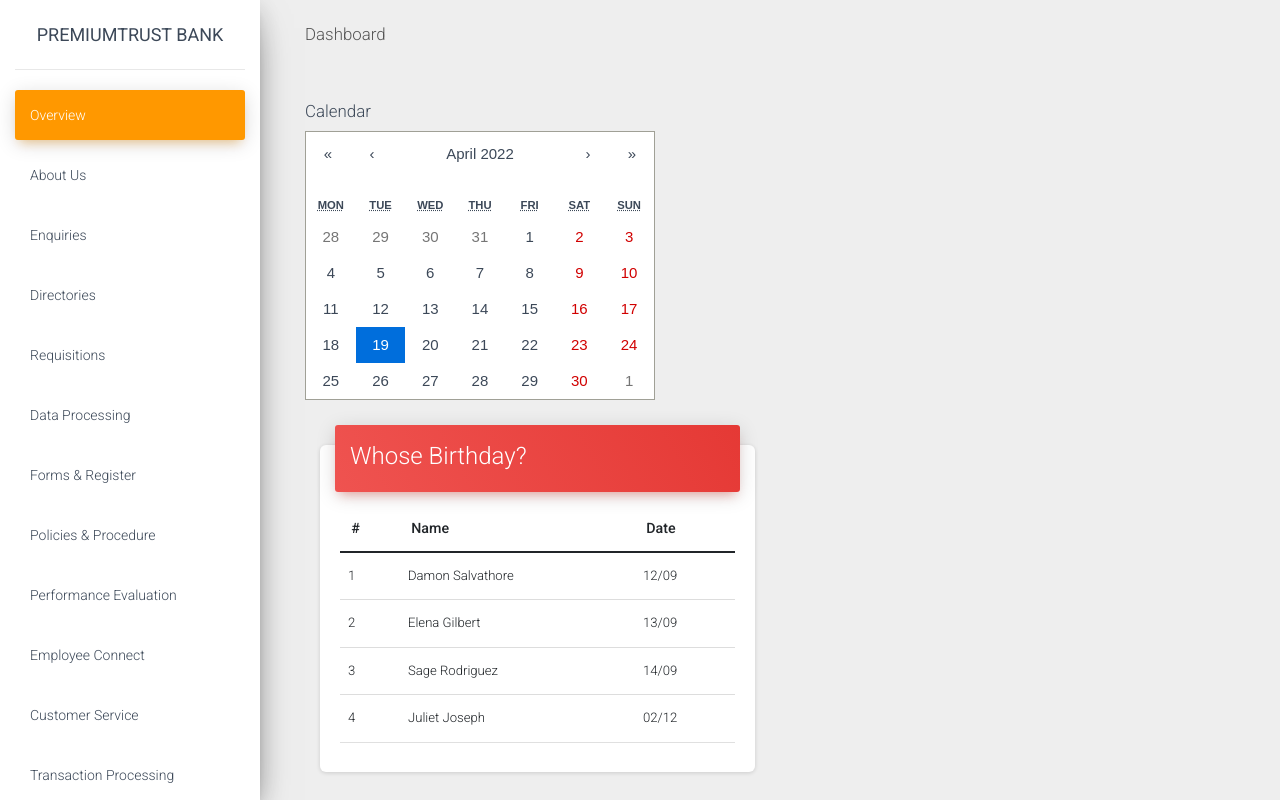
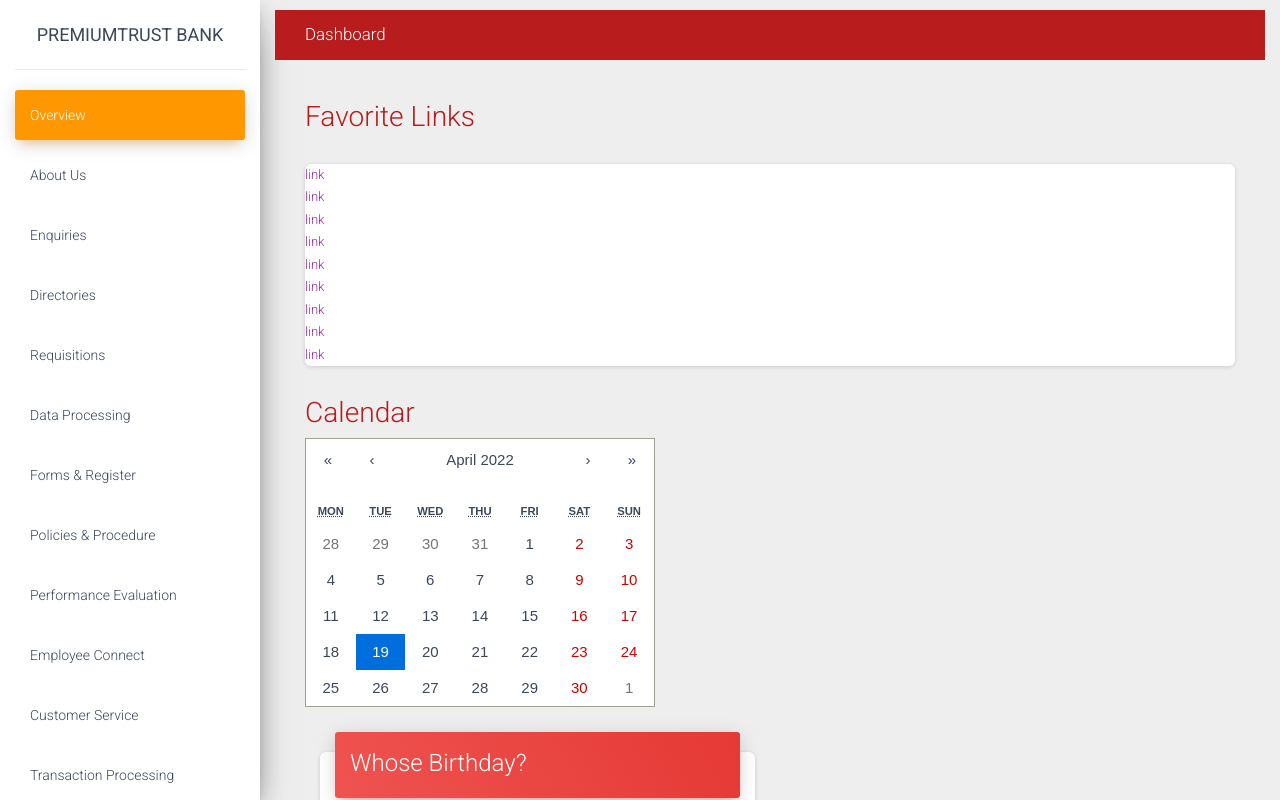
Before and after one commit to Juliet-07/portal-ptb, a Next.js app: page /admin/dashboard in a window 1280 px wide. Shown: the top 800 px of the page. Built offline with nearby package versions, Linux system fonts and the light colour scheme.

Commit message:
building dashboard

```diff
--- a/pages/admin/dashboard.js
+++ b/pages/admin/dashboard.js
@@ -117,9 +117,9 @@ const Dashboard = () => {
         <main className="main-panel">
           {/* Navbar Starts */}
           <nav className="navbar navbar-expaand-lg navbar-transparent navbar-absolute fixed-top">
-            <div className="container-fluid">
+            <div className="container-fluid bg-red-700">
               <div className="navbar-wrapper">
-                <a className="navbar-brand" href="#">
+                <a className="navbar-brand text-3xl text-white" href="#">
                   Dashboard
                 </a>
               </div>
@@ -128,13 +128,27 @@ const Dashboard = () => {
           {/* Navbar Ends */}
           <div className="content">
             <div className="container-fluid">
+              {/* Display Links */}
               <div>
-                <h4>Calendar</h4>
-                <div>
+                <h2 className="text-red-700 text-3xl">Favorite Links</h2>
+                <div className="card">
+                  <a href="https://meetjuliet.netlify.app">link</a>
+                  <a href="https://meetjuliet.netlify.app">link</a>
+                  <a href="https://meetjuliet.netlify.app">link</a>
+                  <a href="https://meetjuliet.netlify.app">link</a>
+                  <a href="https://meetjuliet.netlify.app">link</a>
+                  <a href="https://meetjuliet.netlify.app">link</a>
+                  <a href="https://meetjuliet.netlify.app">link</a>
+                  <a href="https://meetjuliet.netlify.app">link</a>
+                  <a href="https://meetjuliet.netlify.app">link</a>
+                </div>
+              </div>
+              {/* Display Links */}
+              <div className="flex-row">
+                <h4 className="text-3xl text-red-700">Calendar</h4>
+                {/* <div className="bg-orange-400"> */}
                   <Calendar onChange={onChange} value={value} />
-                </div>
-                {/* <h1>NA HERE WE DEY</h1> */}
-              </div>
+                {/* </div> */}
                 {/* Whose Birthday?? */}
                 <div className="col-lg-6 col-md-12 mt-5">
                   <div className="card">
@@ -180,6 +194,7 @@ const Dashboard = () => {
                     </div>
                   </div>
                 </div>
+              </div>
               {/* Whose Birthday... */}
             </div>
           </div>
```
Also changed, not shown: styles/styles.css. Lines whose indentation alone changed are shown as unchanged.
